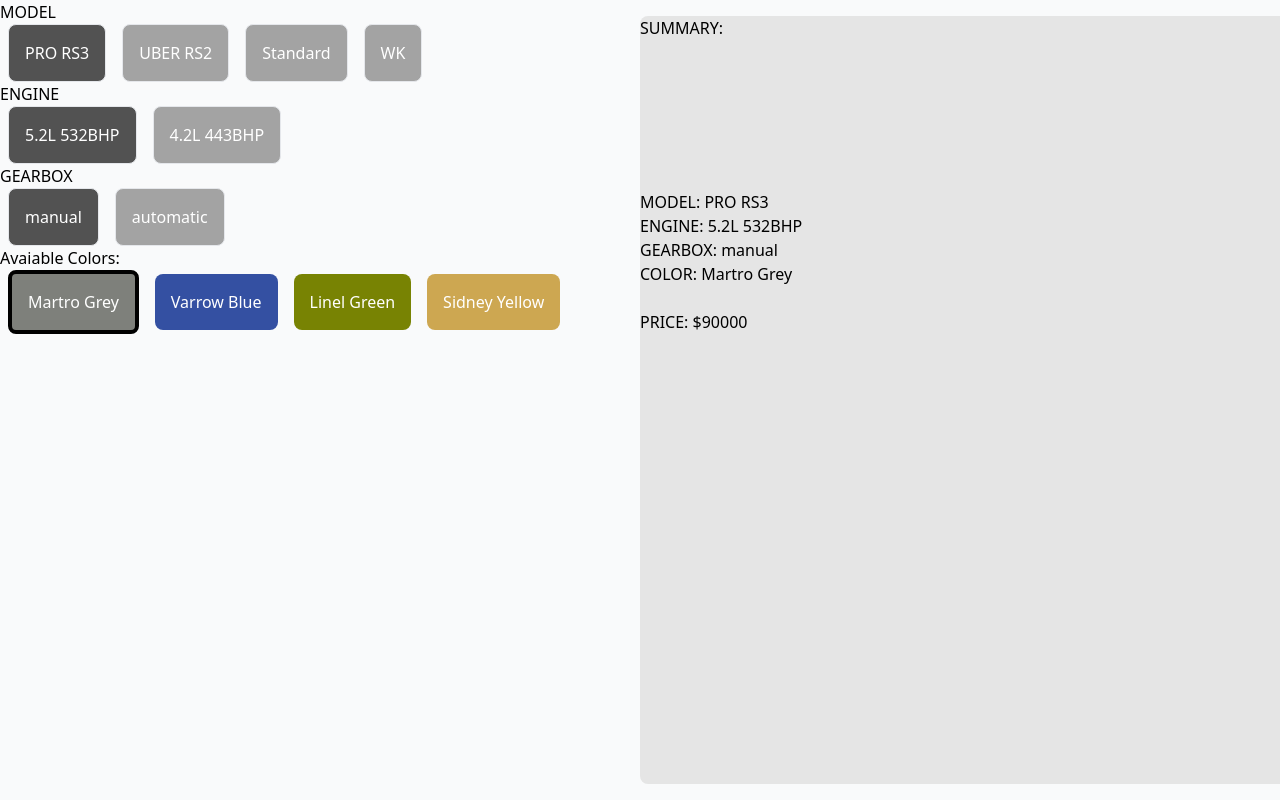
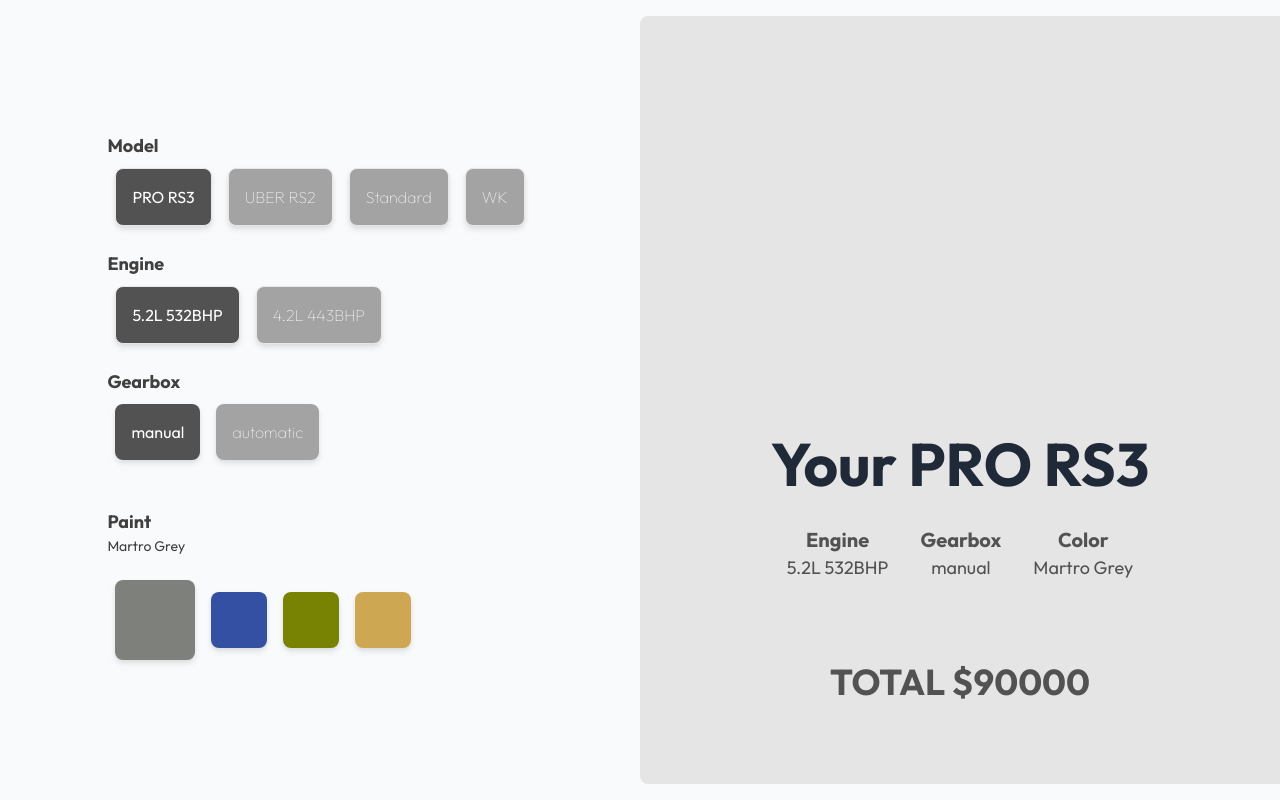
Before and after one commit to dan-laskowski/react-car-customizator, a React (Vite) app: page / in a window 1280 px wide. Built offline with nearby package versions, Linux system fonts and the light colour scheme.

Commit message:
set ui for desktop

```diff
--- a/src/components/App.jsx
+++ b/src/components/App.jsx
@@ -5,11 +5,11 @@ import Summary from './Summary';
 const App = () => {
   return (
     <div>
-      <main className="w-max-2xl h-screen bg-gray-50 flex flex-row">
-        <section className="w-full ">
+      <main className="w-max-xl h-screen bg-gray-50 font-outfit flex flex-row overflow-hidden">
+        <section className="w-full grid place-items-center ">
           <Form />
         </section>
-        <section className="w-full bg-neutral-200 rounded-l-lg my-4">
+        <section className="w-full bg-neutral-200 rounded-l-lg my-4 grid place-items-center">
           <Summary />
         </section>
       </main>
--- a/src/components/Form.jsx
+++ b/src/components/Form.jsx
@@ -1,6 +1,6 @@
 import React, { useState, useEffect } from 'react';
-import { useDispatch } from 'react-redux';
-import { Tab, RadioGroup } from '@headlessui/react';
+import { useDispatch, useSelector } from 'react-redux';
+import { Tab } from '@headlessui/react';
 import { getColors, getModels } from '../app/api';
 import {
   changeModel,
@@ -14,6 +14,7 @@ import {
 } from '../features/config/configSlice';
 
 export default function Form() {
+  const { value } = useSelector((state) => state.config);
   const dispatch = useDispatch();
 
   let [isLoading, setLoading] = useState(true);
@@ -95,21 +96,23 @@ export default function Form() {
   }, []);
 
   return (
-    <>
+    <div>
       {isLoading ? (
         <h1>Ładowanie elementów</h1>
       ) : (
-        <>
-          <h1>MODEL</h1>
+        <div className="text-neutral-700">
+          <h1 className="text-lg font-bold mb-2">Model</h1>
           <Tab.Group onChange={(index) => handleModelTabChange(index)}>
-            <Tab.List>
+            <Tab.List className="mb-6">
               {models.map((item) => (
                 <Tab key={item.id}>
                   {({ selected }) => (
                     <button
                       className={`border p-4 mx-2 text-white ${
-                        selected ? 'bg-neutral-600' : 'bg-neutral-400'
-                      } rounded-lg cursor-pointer`}
+                        selected
+                          ? 'bg-neutral-600 font-medium'
+                          : 'bg-neutral-400 font-light'
+                      } rounded-lg cursor-pointer drop-shadow-md`}
                     >
                       {item.name}
                     </button>
@@ -118,18 +121,20 @@ export default function Form() {
               ))}
             </Tab.List>
             <Tab.Panels>
-              <p>ENGINE</p>
+              <p className="text-lg font-bold mb-2">Engine</p>
               {models.map((item) => (
                 <Tab.Panel className="w-full flex flex-col" key={item.id}>
                   <Tab.Group onChange={(index) => handleEngineTabChange(index)}>
-                    <Tab.List>
+                    <Tab.List className="mb-6">
                       {item.engines.map((engine) => (
                         <Tab key={engine.capacity}>
                           {({ selected }) => (
                             <button
                               className={`border p-4 mx-2 text-white ${
-                                selected ? 'bg-neutral-600' : 'bg-neutral-400'
-                              } rounded-lg cursor-pointer`}
+                                selected
+                                  ? 'bg-neutral-600 font-medium'
+                                  : 'bg-neutral-400 font-light'
+                              } rounded-lg cursor-pointer drop-shadow-md`}
                             >
                               {engine.capacity}
                             </button>
@@ -140,20 +145,20 @@ export default function Form() {
                     <Tab.Panels>
                       {item.engines.map((engine) => (
                         <Tab.Panel key={engine.capacity}>
-                          <p>GEARBOX</p>
+                          <p className="text-lg font-bold mb-2">Gearbox</p>
                           <Tab.Group
                             onChange={(index) => handleGearboxTabChange(index)}
                           >
-                            <Tab.List>
+                            <Tab.List className="mb-12">
                               {engine.gearboxes.map((gearbox) => (
                                 <Tab key={gearbox.name}>
                                   {({ selected }) => (
                                     <button
-                                      className={`border p-4 mx-2 text-white ${
+                                      className={`p-4 mx-2 text-white ${
                                         selected
-                                          ? 'bg-neutral-600'
-                                          : 'bg-neutral-400'
-                                      } rounded-lg cursor-pointer`}
+                                          ? 'bg-neutral-600 font-medium'
+                                          : 'bg-neutral-400 font-light'
+                                      } rounded-lg cursor-pointer drop-shadow-md`}
                                     >
                                       {gearbox.name}
                                     </button>
@@ -171,48 +176,27 @@ export default function Form() {
             </Tab.Panels>
           </Tab.Group>
           <div>
-            <h1>Avaiable Colors:</h1>
+            <h1 className="text-lg font-bold">Paint</h1>
+            <p className="text-sm mb-4">{value.color.name}</p>
             <Tab.Group onChange={(index) => handleColorChange(index)}>
-              <Tab.List>
+              <Tab.List className="flex align-center">
                 {colors.map((color) => (
                   <Tab key={color.name}>
                     {({ selected }) => (
                       <button
                         style={{ backgroundColor: color.value }}
-                        className={`border border-black p-4 mx-2 text-white ${
-                          selected ? 'border-4' : 'border-0'
-                        } rounded-lg cursor-pointer`}
-                      >
-                        {color.name}
-                      </button>
+                        className={` m-2 ${
+                          selected ? 'w-20 h-20' : 'w-14 h-14'
+                        } rounded-lg cursor-pointer drop-shadow-md`}
+                      ></button>
                     )}
                   </Tab>
                 ))}
               </Tab.List>
             </Tab.Group>
-            {/* <RadioGroup
-              className="flex flex-row"
-              value={value.color.name}
-              onChange={(value) => dispatch(changeColorName(value))}
-            >
-              {colors.map((color) => (
-                <RadioGroup.Option key={color.id} value={color.name}>
-                  {({ checked }) => (
-                    <button
-                      style={{ backgroundColor: color.value }}
-                      className={`border border-black p-4 mx-2 text-white ${
-                        checked ? 'border-4' : 'border-0'
-                      } rounded-lg cursor-pointer`}
-                    >
-                      {color.name}
-                    </button>
-                  )}
-                </RadioGroup.Option>
-              ))}
-            </RadioGroup> */}
           </div>
-        </>
+        </div>
       )}
-    </>
+    </div>
   );
 }
--- a/src/components/Summary.jsx
+++ b/src/components/Summary.jsx
@@ -15,24 +15,40 @@ const Summary = () => {
 
   return (
     <div>
-      <h1>SUMMARY: </h1>
       {value.model && value.color.value && (
+        <>
           <svg
+            className="w-full h-60 mx-4 my-12"
             ref={carEl}
             style={{
               fill: value.color.value,
             }}
             data-src={`/assets/${value.model}.svg`}
           />
+          <h1 className=" mb-8 text-6xl text-gray-800 font-outfit font-bold text-center">
+            Your {value.model}
+          </h1>
+        </>
       )}
-      <p>MODEL: {value.model}</p>
-      <p>ENGINE: {value.engine.name}</p>
-      <p>GEARBOX: {value.gearbox.name}</p>
-      <p>COLOR: {value.color.name} </p>
-      <br />
-      <p>
-        PRICE: ${value.engine.price + value.gearbox.price + value.color.price}
-      </p>
+      <div className="mb-2 font-bold text-lg text-neutral-600 text-center flex justify-around">
+        <div>
+          <h2 className="text-xl">Engine </h2>
+          <p className="font-medium">{value.engine.name}</p>
+        </div>
+        <div>
+          <h2 className="text-xl">Gearbox </h2>
+          <p className="font-medium">{value.gearbox.name}</p>
+        </div>
+        <div>
+          <h2 className="text-xl">Color </h2>
+          <p className="font-medium">{value.color.name}</p>
+        </div>
+      </div>
+      <div>
+        <h1 className="text-4xl font-bold text-neutral-600 text-center mt-20">
+          TOTAL ${value.engine.price + value.gearbox.price + value.color.price}
+        </h1>
+      </div>
     </div>
   );
 };
```
Lines whose indentation alone changed are shown as unchanged.
